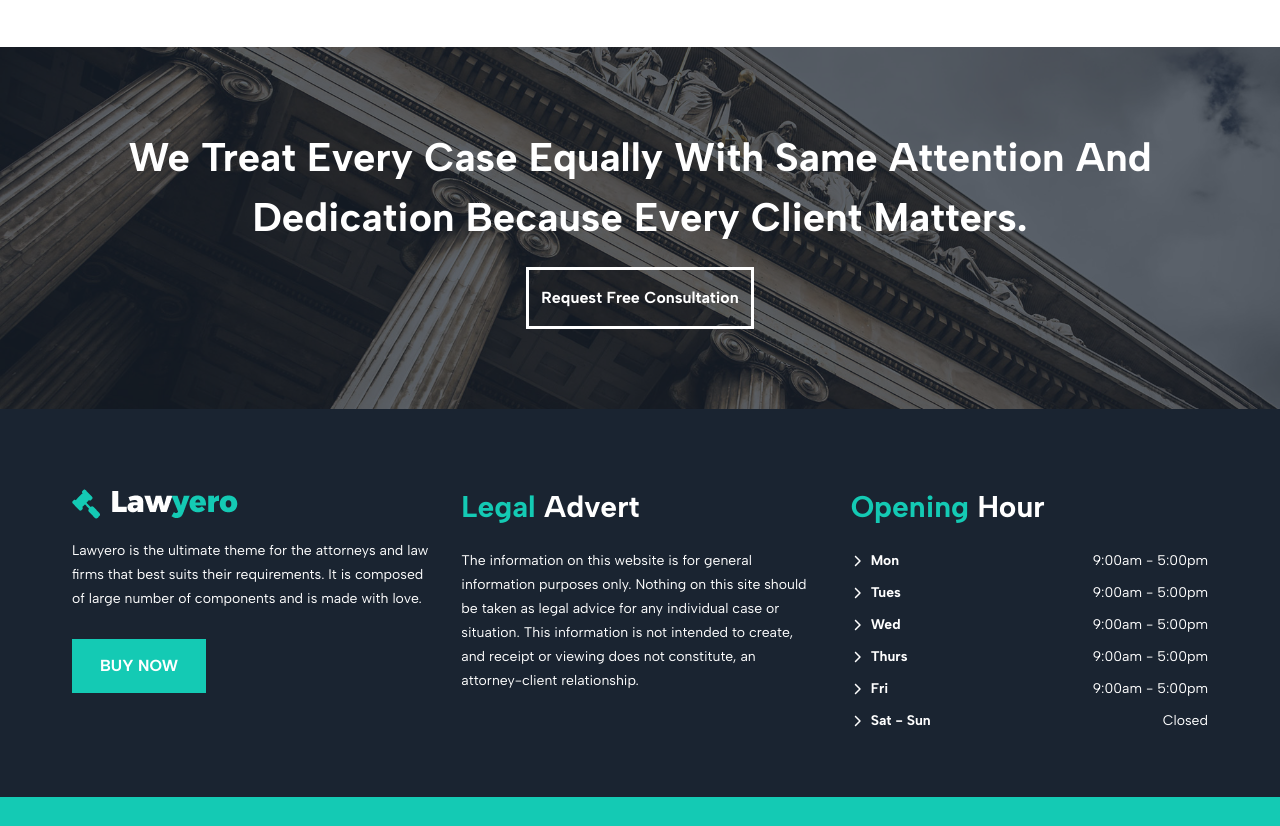
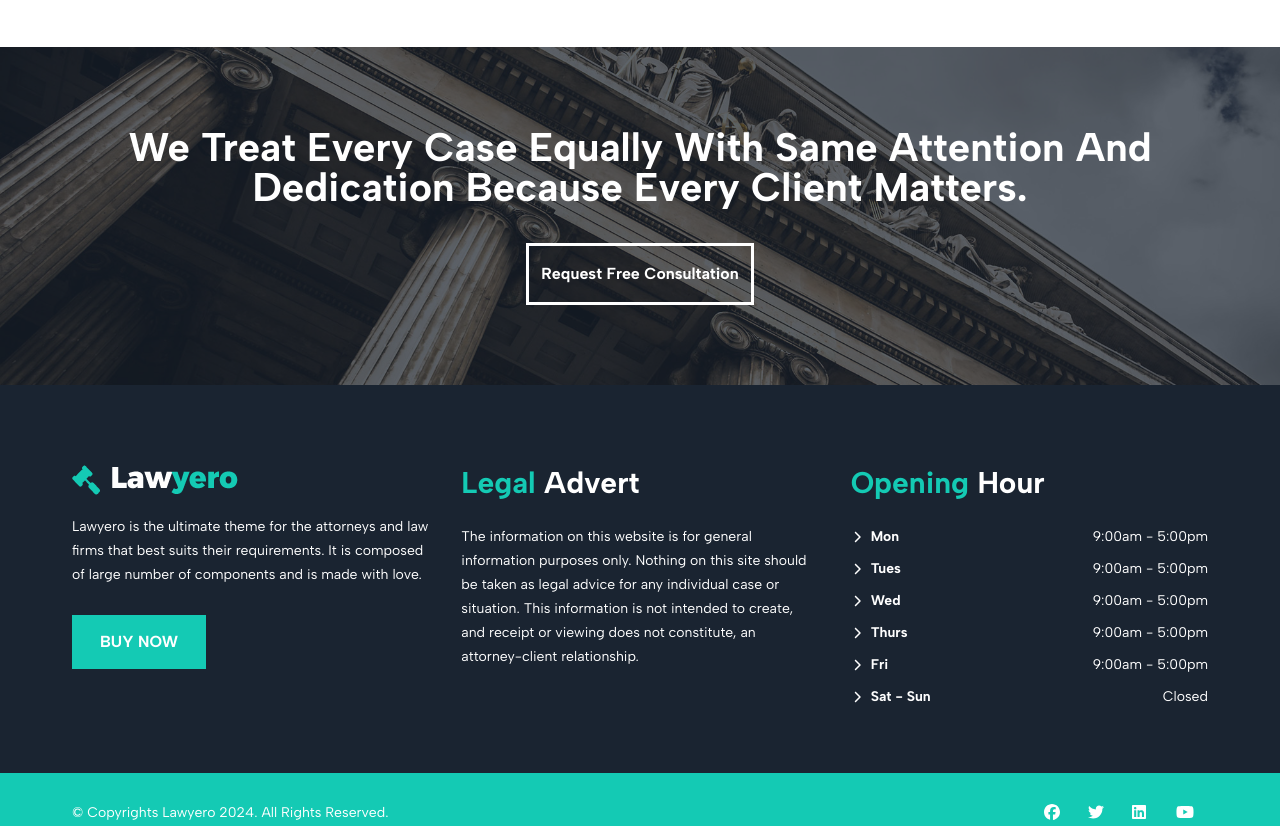
Before and after one commit to kod-man/law, a Next.js app: page / in a window 1280 px wide. Shown: the part 4980-5806 px from the top of the page. Built offline with nearby package versions, Linux system fonts and the light colour scheme.

Commit message:
12-3-2024 changes

```diff
--- a/app/(root)/(home)/page.tsx
+++ b/app/(root)/(home)/page.tsx
@@ -463,7 +463,7 @@ const Home = () => {
           className="object-cover"
         />
         <div className="container relative z-[3] text-center">
-          <h2 className="text-[40px] text-white font-bold px-14 text-center mb-5 inline-block">We Treat Every Case Equally With Same Attention And Dedication Because Every Client Matters.</h2>
+          <h2 className="text-[40px] text-white font-bold px-14 text-center mb-9 inline-block leading-10">We Treat Every Case Equally With Same Attention And Dedication Because Every Client Matters.</h2>
           <Link className="border-[3px] border-white text-base font-bold text-white px-3 py-4 inline-block" href="#">
             Request Free Consultation
           </Link>
```
